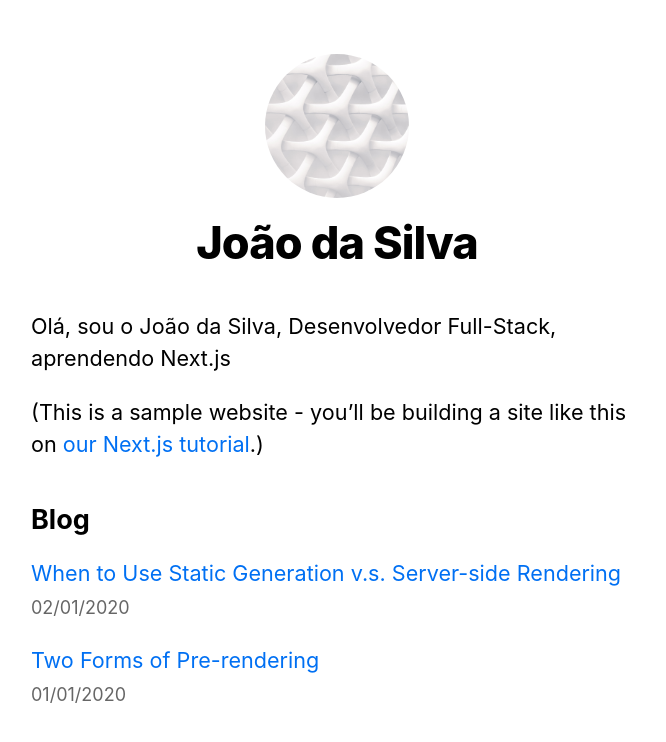
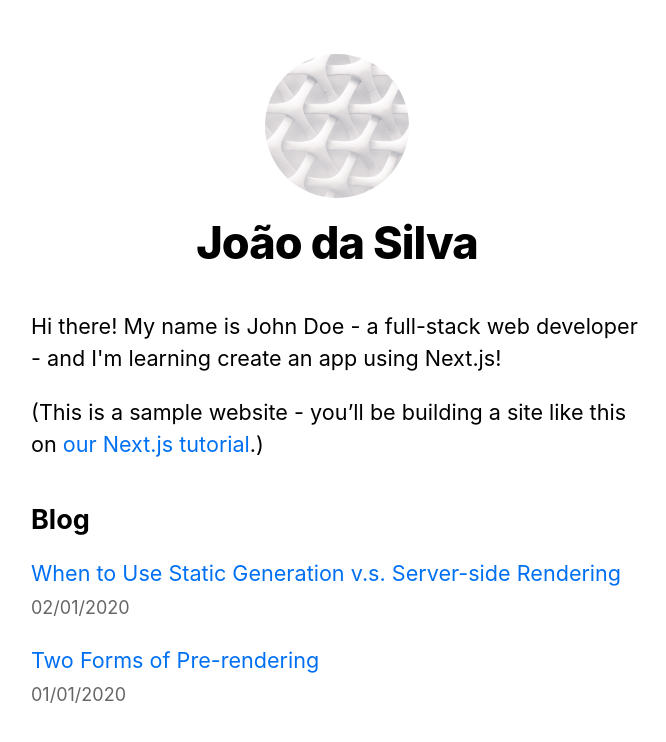
Before and after one commit to andrerousselet/learning-nextjs, a Next.js app: page / in a window 1280 px wide. Shown: the top 742 px of the page, without its empty margins (303-969 px from the left). Built offline with nearby package versions, Linux system fonts and the light colour scheme.

Commit message:
feat: add API Route example

```diff
--- /dev/null
+++ b/pages/api/hello.js
@@ -0,0 +1,3 @@
+export default function handler(req, res) {
+  res.status(200).json({ text: 'Hello' });
+}
--- a/pages/index.js
+++ b/pages/index.js
@@ -21,7 +21,7 @@ export default function Home({ allPostsData }) {
         <title>{siteTitle}</title>
       </Head>
       <section className={utilStyles.headingMd}>
-        <p>Olá, sou o João da Silva, Desenvolvedor Full-Stack, aprendendo Next.js</p>
+        <p>Hi there! My name is John Doe - a full-stack web developer - and I'm learning create an app using Next.js!</p>
         <p>
           (This is a sample website - you’ll be building a site like this on{' '}
           <a href="https://nextjs.org/learn">our Next.js tutorial</a>.)
```
